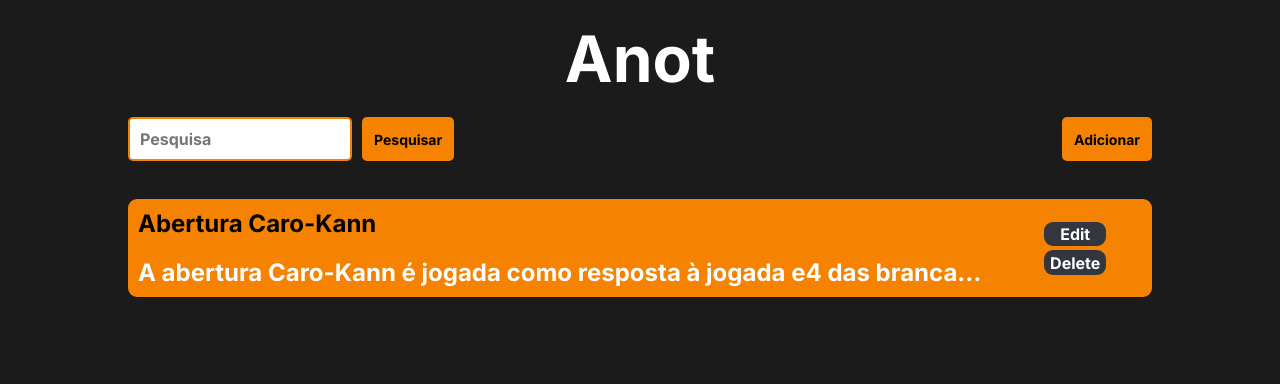
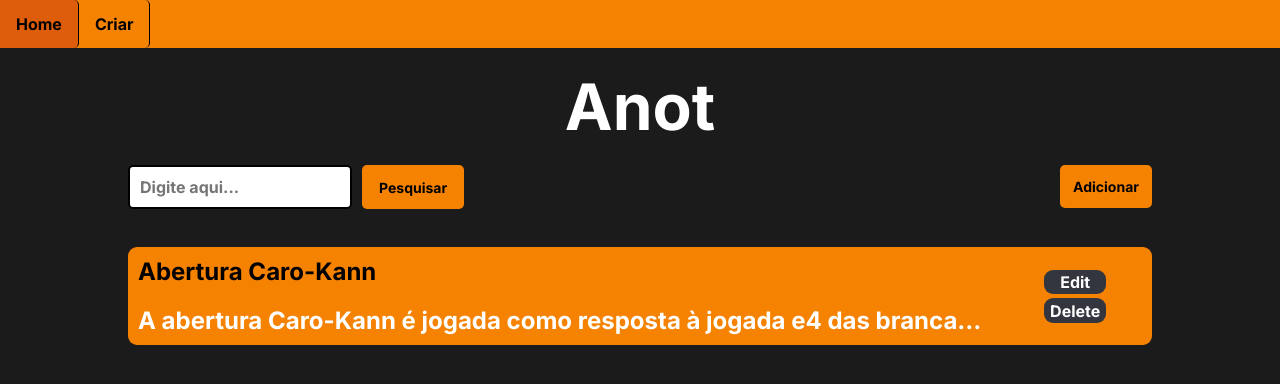
Before and after one commit to Robson-William/Anot, a website: page src/views/anotacoes/index.html in a window 1280 px wide. Drawn offline with nearby package versions, Linux system fonts and the light colour scheme; files that its build step writes are made by us from their sources; files whose address does not match are found by name.

Commit message:
Adicionando form.html e terminando CSS

```diff
--- a/public/css/style.css
+++ b/public/css/style.css
@@ -9,6 +9,7 @@ body {
 	background-color: #1B1B1B;
 }
 
+/* Menu */
 h1 {
 	font-family: "Inter";
 	font-style: normal;
@@ -19,6 +20,30 @@ h1 {
 	margin: 20px;
 }
 
+nav ul {
+	display: flex;
+	background-color: #F58200;
+	list-style-type: none;
+	font-family: "Inter";
+	overflow: hidden;
+}
+
+nav ul li a {
+	display: block;
+	padding: 14px 16px;
+	border-right: solid 1px #000000;
+	border-radius: 0 5px 5px 0;
+	text-decoration: none;
+	text-align: center;
+	color: #000000;
+}
+
+nav ul li a:hover {
+	background-color: #DE5D0B;
+}
+
+/* Página principal */
+
 .btn {
 	display: flex;
 	width: 100%;
@@ -26,7 +51,7 @@ h1 {
 }
 
 .btn input[type="text"] {
-	border: 2px solid #F58200;
+	border: 2px solid #000000;
 	border-radius: 5px;
 	width: 200px;
 	padding: 10px;
@@ -35,16 +60,17 @@ h1 {
 	font-size: 100%;
 }
 
-.btn button {
+.btn button, .add-form button{
 	background-color: #F58200;
 	border: none;
 	border-radius: 5px;
-	padding: 12px;
+	padding: 12px 17px;
 	font-family: "Inter";
 	font-size: 14px;
 }
 
-.btn button:hover {
+.btn button:hover, .add-form button:hover {
+	background-color: #DE5D0B;
 	cursor: pointer;
 }
 
@@ -54,9 +80,26 @@ h1 {
 	margin-left: 10%;
 }
 
-.btn-add {
+.btn div {
 	margin-left: auto;
 	margin-right: 10%;
+}
+
+.btn a:link, .btn a:visited {
+	display: inline-block;
+	text-decoration: none;
+	background-color: #F58200;
+	border-radius: 5px;
+	padding: 13px;
+	font-family: "Inter";
+	font-size: 14px;
+	color: #000000;
+	text-align: center;
+}
+
+.btn a:hover {
+	cursor: pointer;
+	background-color: #DE5D0B;
 }
 
 section {
@@ -121,3 +164,29 @@ section {
 .card-btn button:hover {
 	cursor: pointer;
 }
+
+/* Página de cadastro */
+
+.add-form form {
+	margin: 2% 10%;
+	text-align: center;
+	color: #FFFFFF;
+}
+
+.add-form label {
+	font-family: "Inter";
+	font-size: 30px;
+}
+
+.add-form input, textarea {
+	margin: 1% 0;
+	padding: 10px;
+	width: 50%;
+	font-family: "Inter";
+	font-size: 100%;
+}
+
+.add-form textarea {
+	resize: none;
+	height: 200px;
+}
--- a/src/views/_menu.html
+++ b/src/views/_menu.html
@@ -1,10 +1,9 @@
 <header>
+	<nav>
+		<ul>
+			<li><a href="/">Home</a></li>
+			<li><a href="/add">Criar</a></li>
+		</ul>
+	</nav>
 	<h1 class="title">Anot</h1>
-	<div class="btn">
-		<form>
-			<input type="text" id="fpesquisa" placeholder="Pesquisa" name="pesquisa">
-			<button class="btn-pesquisa" type="submit">Pesquisar</button>
-		</form>
-		<button class="btn-add" onclick="">Adicionar</button>
-	</div>
 </header>
--- a/src/views/anotacoes/index.html
+++ b/src/views/anotacoes/index.html
@@ -3,6 +3,14 @@
 {% set title = "Home" %}
 
 {% block content %}
+	<div class="btn">
+		<form>
+			<input type="text" id="fpesquisa" placeholder="Digite aqui..." name="pesquisa">
+			<button class="btn-pesquisa" type="submit">Pesquisar</button>
+		</form>
+		<div><a href="/add">Adicionar</a></div>
+	</div>
+
 	<section>
 		<div class="card">
 			<div class="card-content">
```
Also changed, not shown: src/views/anotacoes/form.html (added, +13 -0 lines), src/views/layout.html (line endings or trailing spaces).
